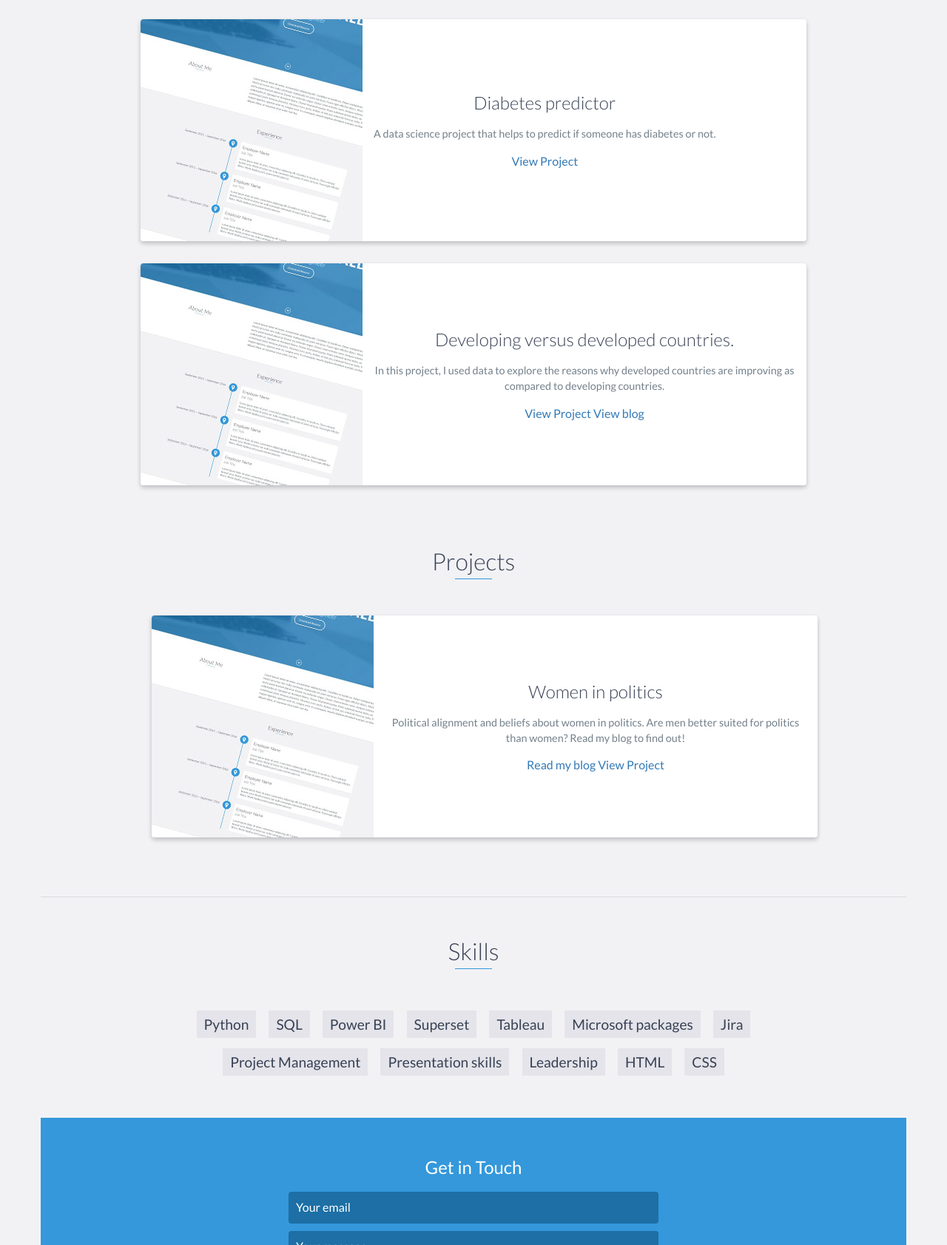
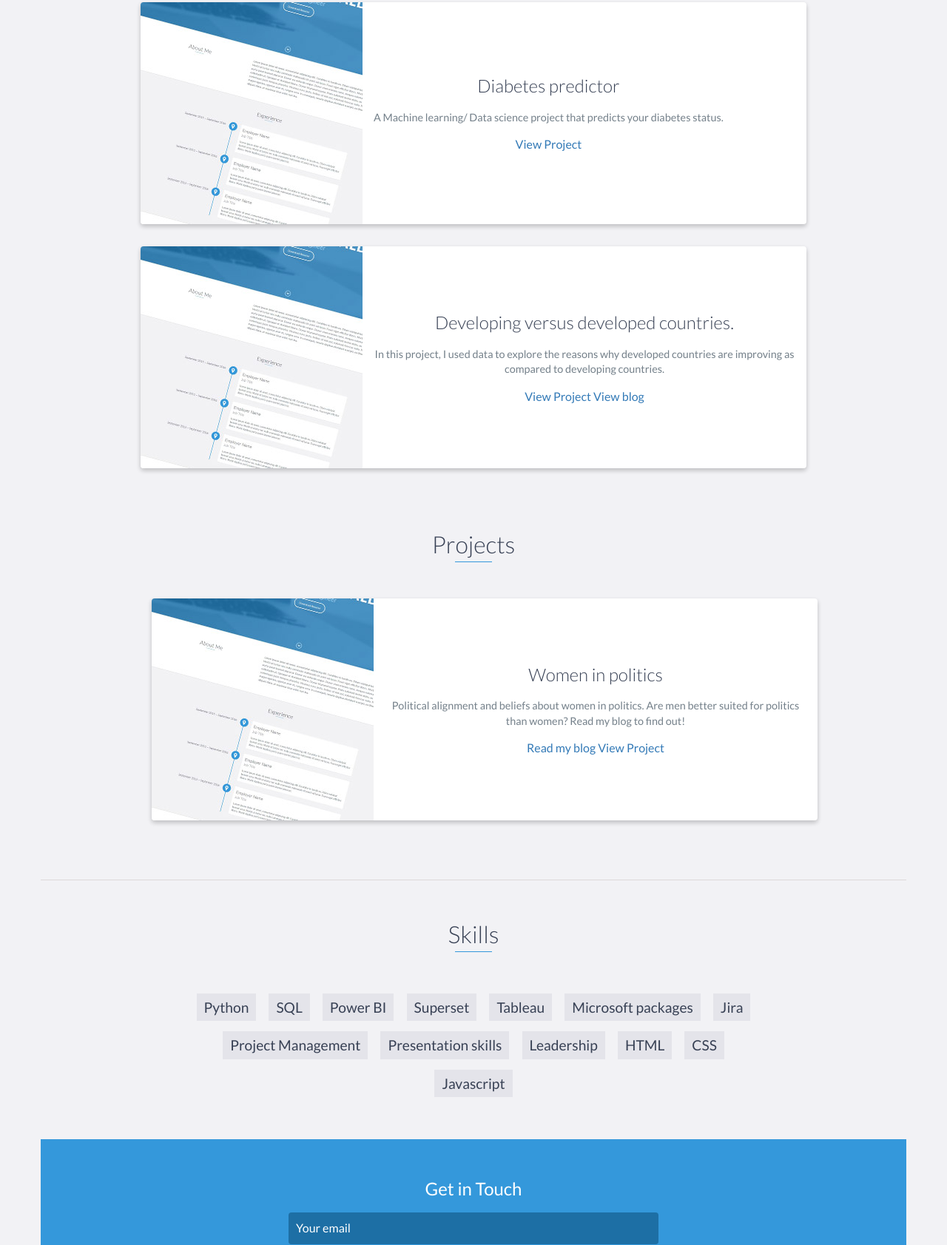
Before and after one commit to Kamara0001/emmanuel-portfolio___, a website: page index.html in a window 1280 px wide. Shown: the part 3260-4943 px from the top of the page at 74% size. Drawn offline with nearby package versions, Linux system fonts and the light colour scheme; files that its build step writes are made by us from their sources.

Commit message:
Update index.html

```diff
--- a/index.html
+++ b/index.html
@@ -78,7 +78,7 @@
                 </div>
                 <div class="col-md-8">
                     <p>
-                        I have over 3 years of experience working as data scientist/analyst. Previously, I worked as a Data analyst at Easy Solar, where I build various interactive dashboards to hlep make critical decisions. I’m deeply passionate about solving complex data related problems and building interactive dashboards to help make quality decisions. I have also completed IBN’s professional Data Science certification, and also passed the Microsoft azure Data Science associates.
+                        I have over 3 years of experience working as data scientist/analyst. Previously, I worked as a Data analyst at Easy Solar, where I build various interactive dashboards to hlep make critical decisions. I’m deeply passionate about solving complex data related problems and building interactive dashboards to help make quality decisions.
                     </p>
                 </div>
             </div>
@@ -170,7 +170,7 @@
                     <div class="project-info">
                         <h3>Diabetes predictor </h3>
                         <p>
-                            A data science project that helps to predict if someone has diabetes or not.
+                            A Machine learning/ Data science project that predicts your diabetes status.
                         </p>
                         <a href="https://github.com/Kamara0001/Diabetes-prediction-"
                        >View Project</a>
@@ -239,6 +239,8 @@
             <li>Leadership</li>
             <li>HTML</li>
             <li>CSS</li>
+	     <li>Javascript</li>
+
 
         </ul>
     </div>
```
